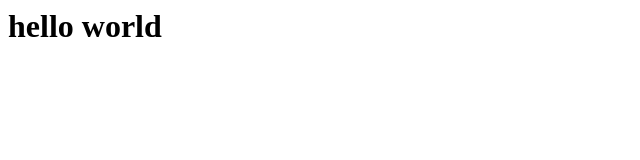
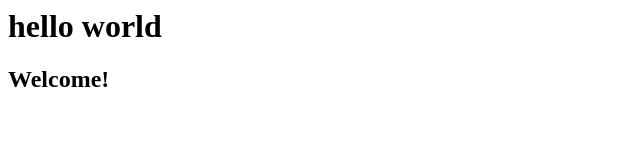
Before and after one commit to PiyushKrRai/teacher, a plain HTML site: page index.html in a window 1280 px wide. Shown: the whole page, without its empty margins (0-640 px from the left). Drawn offline with Linux system fonts and the light colour scheme.

Commit message:
Added another heading

```diff
--- a/index.html
+++ b/index.html
@@ -1,5 +1,6 @@
 <html>
  <body>
   <h1>hello world</h1>
+  <h2> Welcome! </h2>
  </body>
 </html>
```
